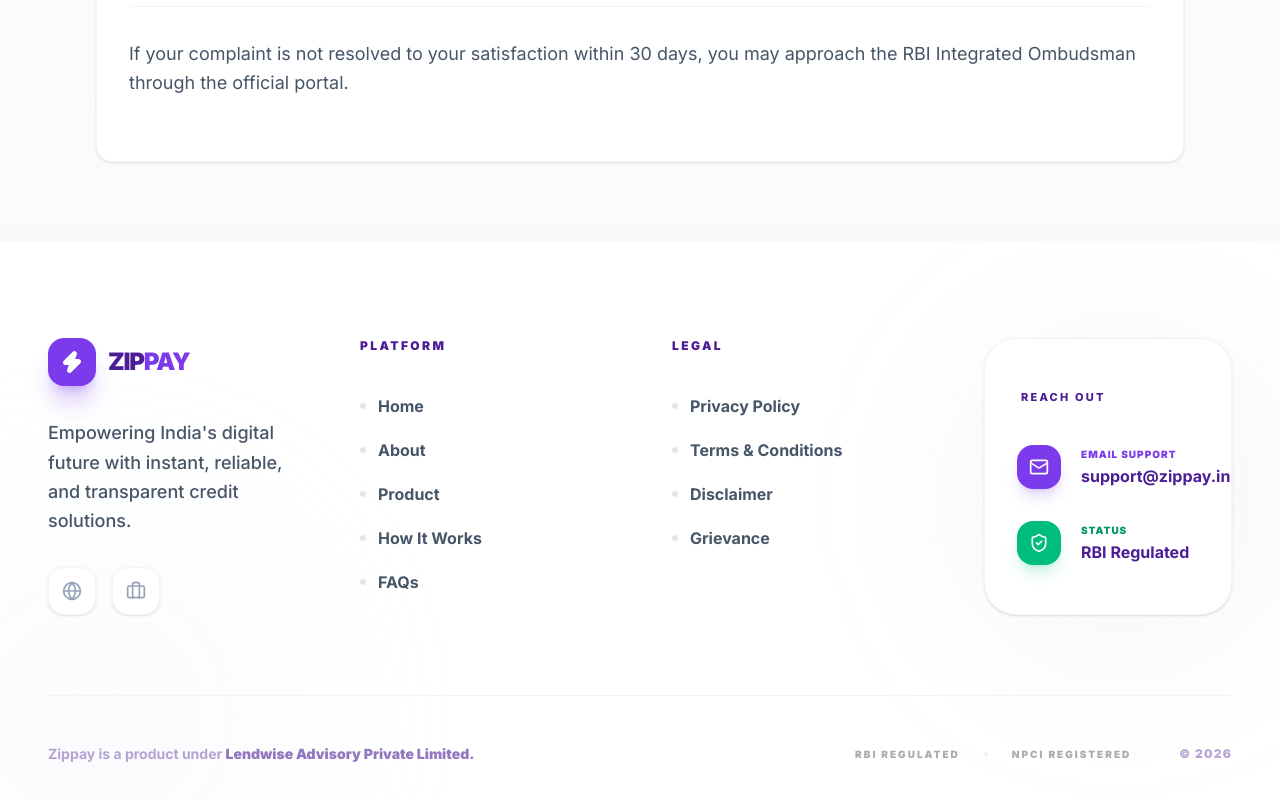
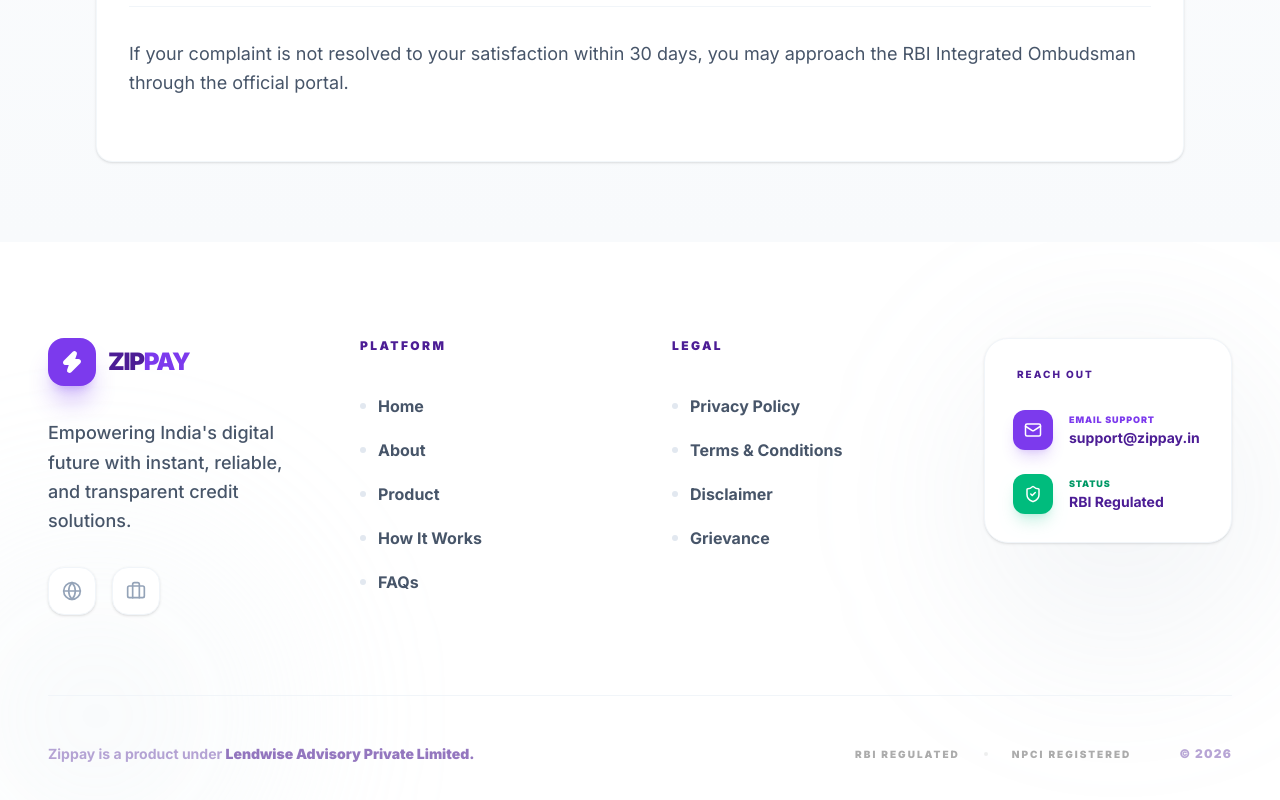
Before and after one commit to simmitiwari770-beep/zippay, a React (Vite) app: page /grievance in a window 1280 px wide. Shown: the part 1434-2234 px from the top of the page. Built offline with nearby package versions, Linux system fonts and the light colour scheme.

Commit message:
UI: Optimize Reach Out box sizing to match footer column height

```diff
--- a/src/components/Footer.jsx
+++ b/src/components/Footer.jsx
@@ -92,27 +92,27 @@
             </ul>
           </div>
 
-          {/* Contact Info — Professional Horizontal Card */}
-          <div className="bg-white border border-primary-100 p-8 rounded-[2rem] shadow-sm relative overflow-hidden flex flex-col justify-center">
-            <h4 className="text-primary-900 font-extrabold text-[11px] uppercase tracking-[0.2em] mb-10 ml-1">Reach Out</h4>
-            <div className="space-y-8">
-              <div className="flex items-center gap-5">
-                <div className="w-11 h-11 rounded-2xl bg-primary-600 flex items-center justify-center shadow-lg shadow-primary-600/20 shrink-0">
-                  <Mail className="w-5 h-5 text-white" />
+          {/* Contact Info — Compact Professional Card */}
+          <div className="bg-white border border-primary-100 p-7 rounded-[1.5rem] shadow-sm relative overflow-hidden h-fit self-start">
+            <h4 className="text-primary-900 font-extrabold text-[10px] uppercase tracking-[0.2em] mb-7 ml-1">Reach Out</h4>
+            <div className="space-y-6">
+              <div className="flex items-center gap-4">
+                <div className="w-10 h-10 rounded-xl bg-primary-600 flex items-center justify-center shadow-lg shadow-primary-600/20 shrink-0">
+                  <Mail className="w-4.5 h-4.5 text-white" />
                 </div>
                 <div>
-                  <p className="text-[10px] font-black text-primary-600 uppercase tracking-widest mb-0.5">Email Support</p>
-                  <p className="text-base font-bold text-primary-900">support@zippay.in</p>
+                  <p className="text-[9px] font-black text-primary-600 uppercase tracking-widest mb-0.5">Email Support</p>
+                  <p className="text-sm font-bold text-primary-900">support@zippay.in</p>
                 </div>
               </div>
 
-              <div className="flex items-center gap-5">
-                <div className="w-11 h-11 rounded-2xl bg-emerald-500 flex items-center justify-center shadow-lg shadow-emerald-500/20 shrink-0">
-                  <ShieldCheck className="w-5 h-5 text-white" />
+              <div className="flex items-center gap-4">
+                <div className="w-10 h-10 rounded-xl bg-emerald-500 flex items-center justify-center shadow-lg shadow-emerald-500/20 shrink-0">
+                  <ShieldCheck className="w-4.5 h-4.5 text-white" />
                 </div>
                 <div>
-                  <p className="text-[10px] font-black text-emerald-600 uppercase tracking-widest mb-0.5">Status</p>
-                  <p className="text-base font-bold text-primary-900">RBI Regulated</p>
+                  <p className="text-[9px] font-black text-emerald-600 uppercase tracking-widest mb-0.5">Status</p>
+                  <p className="text-sm font-bold text-primary-900">RBI Regulated</p>
                 </div>
               </div>
             </div>
```
